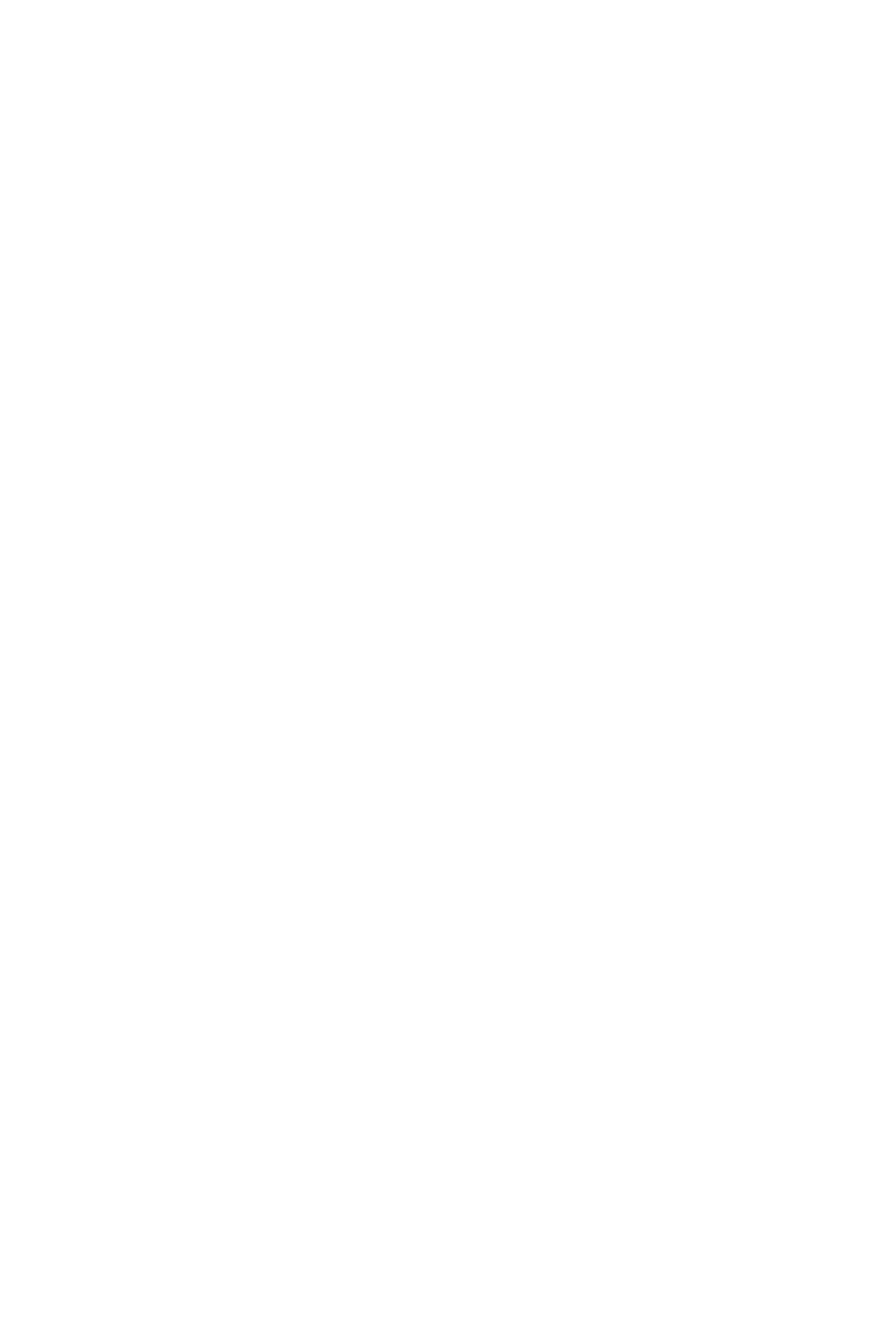
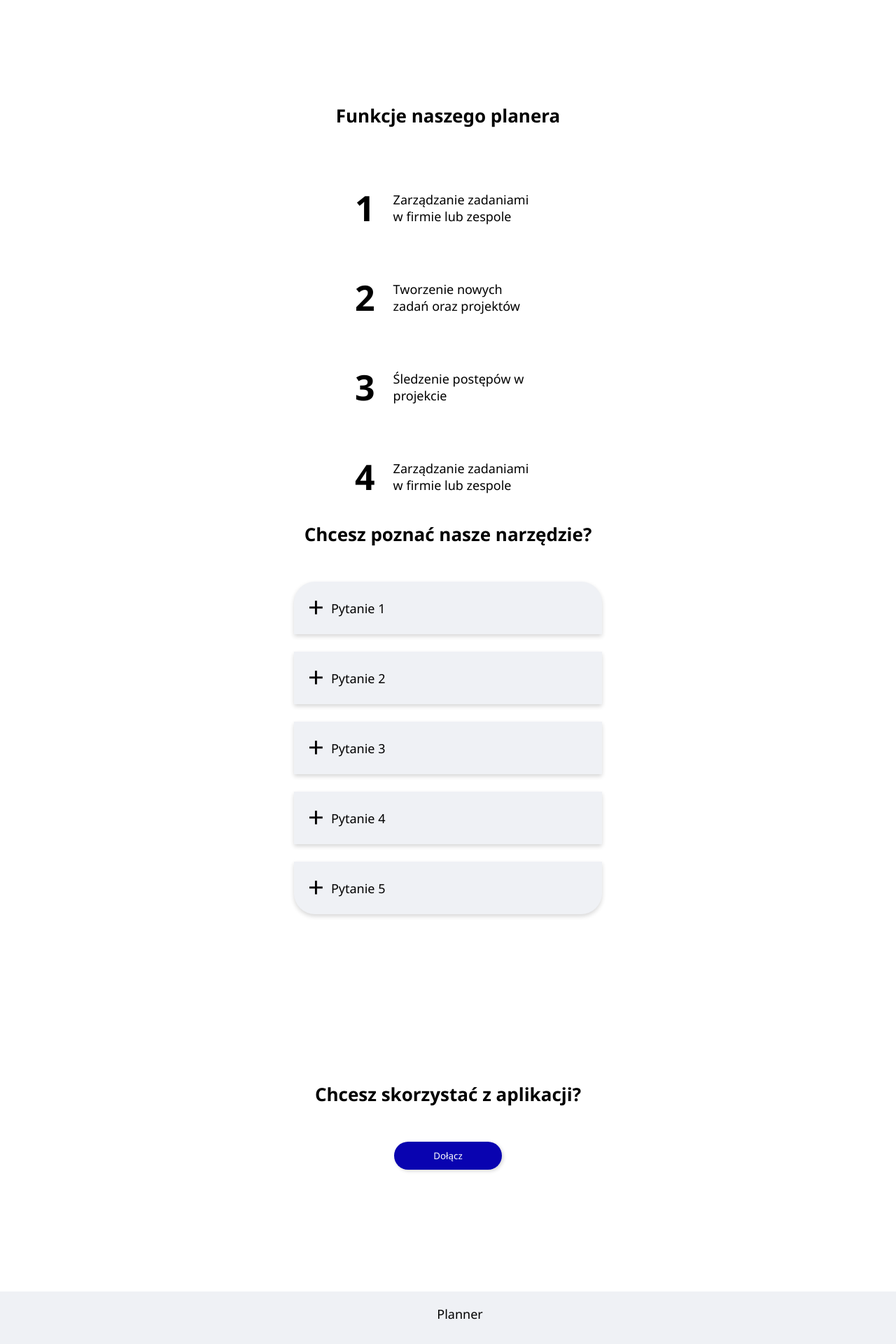
Before and after one commit to Bartlomiej95/FrontendPlannerV2, a React (Create React App) app: page / in a window 1280 px wide. Shown: the part 753-2673 px from the top of the page at 70% size. Before the commit the page ends 850 px from the top, so only its background shows below. Built offline with nearby package versions, Linux system fonts and the light colour scheme.

Commit message:
Added the rest of sections in home page: FAQSection, JoinUsSection, PlannerFunctionSection and QASection

```diff
--- a/src/components/Paragraph/Paragraph.ts
+++ b/src/components/Paragraph/Paragraph.ts
@@ -4,3 +4,11 @@ export const Paragraph = styled.p`
     font-size: ${({ theme }) => theme.Paragraph.mobileFontSize};
     text-align: left;
 `;
+
+export const NumberParagraph = styled.p`
+    margin-right: 26px;
+    font-weight: ${({ theme }) => theme.NumberParagraph.mobileFontWeight};
+    font-size: ${({ theme }) => theme.NumberParagraph.mobileFontSize};
+    color: ${({ theme }) => theme.Button.PrimaryHoverBcgColor};
+    text-align: center;
+`;
--- /dev/null
+++ b/src/molecules/PlannerFuncCard/PlannerFuncCard.tsx
@@ -0,0 +1,30 @@
+import styled from "styled-components";
+import { SubHeading } from "../../components/Heading/Heading";
+import { NumberParagraph } from "../../components/Paragraph/Paragraph";
+
+const Wrapper = styled.div`
+    display: flex;
+    flex-direction: row;
+    flex-wrap: nowrap;
+    align-items: center;
+    padding: 0 37px;
+    margin: 30px auto;
+`;
+
+const PlannerFuncCardSubHeading = styled(SubHeading)`
+    text-align: left;
+`;
+
+interface Props {
+    content: string,
+    id: number,
+}
+
+export const PlannerFuncCard = ({ content, id }: Props) => {
+    return(
+        <Wrapper>
+            <NumberParagraph>{id}</NumberParagraph>
+            <PlannerFuncCardSubHeading>{content}</PlannerFuncCardSubHeading>
+        </Wrapper>
+    )
+}
--- /dev/null
+++ b/src/molecules/QAPlannerCard/QAPlannerCard.tsx
@@ -0,0 +1,82 @@
+import {SyntheticEvent, useState } from "react";
+import styled from "styled-components";
+import { SubHeading } from "../../components/Heading/Heading";
+import { Paragraph } from "../../components/Paragraph/Paragraph";
+
+
+const Wrapper = styled.div<{ readonly active: boolean}>`
+    width: 325px;
+    height: 75px;
+    height: ${({ active }) => active === true ? '200px' : '75px'};
+    background-color: #EFF1F5;
+    margin: 25px auto;
+    box-shadow: 0px 3px 6px 0px rgba(0, 0, 0, 0.16);
+    transition: 0.5s;
+    display: flex;
+    flex-direction: column;
+    flex-wrap: nowrap;
+    overflow: hidden;
+    :first-of-type {
+        margin-top: 50px;
+        border-top-left-radius: 30px;
+        border-top-right-radius: 30px;
+    }
+    :last-of-type{
+        border-bottom-left-radius: 30px;
+        border-bottom-right-radius: 30px;
+    }
+    :hover{
+        cursor: pointer;
+    }
+    @media(min-width: 600px){
+        width: 440px;
+    }
+`;
+
+const TitleCard = styled.div`
+    display: flex;
+`;
+
+const Sign = styled.p<{ readonly active: boolean}>`
+    font-size: 40px;
+    font-weight: 200;
+    margin-top: 8px;
+    margin-left: 20px;
+    transform: rotate(${({ active }) => active ? '45deg' : '0'});
+    transition: 0.2s;
+`;
+
+const QuestionHeading = styled(SubHeading)`
+    padding-left: 10px;
+    margin-top: 26px;
+`;
+
+const QAParagraphCard = styled(Paragraph)`
+    margin-left: 57px;
+    margin-top: 16px;
+`;
+
+interface Props {
+    question: string,
+    answer: string,
+}
+
+export const QAPlannerCard = ({ question, answer}: Props) => {
+
+    const [isActive, setIsActive] = useState(false);
+
+    const handleClick = (e: SyntheticEvent) => {
+        e.preventDefault();
+        setIsActive(!isActive);
+    }
+
+    return(
+        <Wrapper onClick={(e) => handleClick(e)} active={isActive}>
+            <TitleCard>
+                <Sign active={isActive}>+</Sign>
+                <QuestionHeading>{question}</QuestionHeading>
+            </TitleCard>
+            <QAParagraphCard>{answer}</QAParagraphCard>
+        </Wrapper>
+    )
+}
--- /dev/null
+++ b/src/organisms/FAQSection/FAQSection.tsx
@@ -0,0 +1,28 @@
+import styled from "styled-components";
+import { Heading } from "../../components/Heading/Heading";
+import { data } from "../../data/staticData";
+import { QAPlannerCard } from "../../molecules/QAPlannerCard/QAPlannerCard";
+
+const Wrapper = styled.section`
+    width: 100vw;
+    min-height: 800px;
+`;
+
+
+export const FAQSection = () => {
+
+    return(
+        <Wrapper >
+            <Heading>Chcesz poznać nasze narzędzie?</Heading>
+            {
+                data.faq.map(item => (
+                    <QAPlannerCard
+                        key={item.id}
+                        question={item.question}
+                        answer={item.answer}
+                    />
+                ))
+            }
+        </Wrapper>
+    )
+}
--- /dev/null
+++ b/src/organisms/Footer/Footer.tsx
@@ -0,0 +1,21 @@
+import styled from "styled-components";
+import {SubHeading} from "../../components/Heading/Heading";
+
+const Wrapper = styled.footer`
+    height: 75px;
+    background-color: #EFF1F5;
+`;
+
+const FooterLogo = styled(SubHeading)`
+    margin-left: 34px;
+    padding: 20px 0;
+    color: black;
+`;
+
+export const Footer = () => {
+    return(
+        <Wrapper>
+            <FooterLogo >Planner</FooterLogo>
+        </Wrapper>
+    )
+}
--- /dev/null
+++ b/src/organisms/JoinUsSection/JoinUsSection.tsx
@@ -0,0 +1,24 @@
+import styled from "styled-components";
+import { Heading } from "../../components/Heading/Heading";
+import {Button} from "../../components/Button/Button";
+
+const Wrapper = styled.section`
+    width: 100vw;
+    height: 300px;
+`;
+
+const JoinUsButton = styled(Button)`
+    margin: 50px auto 0 auto;
+    border: none;
+    box-shadow: 2px 2px 5px 0px rgba(0, 0, 0, 0.16);
+`;
+
+export const JoinUsSection = () => {
+
+    return(
+        <Wrapper>
+            <Heading>Chcesz skorzystać z aplikacji? </Heading>
+            <JoinUsButton>Dołącz</JoinUsButton>
+        </Wrapper>
+    )
+}
--- /dev/null
+++ b/src/organisms/PlannerFuncSection/PlannerFuncSection.tsx
@@ -0,0 +1,43 @@
+import styled from 'styled-components';
+import { Heading } from '../../components/Heading/Heading';
+import { data } from '../../data/staticData';
+import { PlannerFuncCard } from '../../molecules/PlannerFuncCard/PlannerFuncCard';
+
+
+const Wrapper = styled.section`
+    width: 100vw;
+    min-height: 500px;
+`;
+
+const PlannerFuncHeading = styled(Heading)`
+    padding: 0 30px;
+    margin-bottom: 50px;
+`;
+
+const WrapperFuncCard = styled.div`
+    display: flex;
+    flex-direction: column;
+    justify-content: center;
+    align-items: center;
+    width: 340px;
+    margin: 0 auto;
+`;
+
+export const PlannerFuncSection = () => {
+    return(
+        <Wrapper>
+            <PlannerFuncHeading>Funkcje naszego planera</PlannerFuncHeading>
+            <WrapperFuncCard>
+                {
+                    data.functions.map(item =>(
+                        <PlannerFuncCard
+                            key={item.id}
+                            id={item.id}
+                            content={item.content}
+                        />
+                    ) )
+                }
+            </WrapperFuncCard>
+        </Wrapper>
+    )
+}
--- a/src/theme/mainTheme.ts
+++ b/src/theme/mainTheme.ts
@@ -37,4 +37,10 @@ export const theme = {
     Paragraph: {
         mobileFontSize: '12px',
     },
+
+    NumberParagraph: {
+        mobileFontSize: '50px',
+        mobileFontWeight: 700,
+
+    },
 }
--- a/src/views/HomePage.tsx
+++ b/src/views/HomePage.tsx
@@ -2,6 +2,10 @@ import React from "react";
 import styled from "styled-components";
 import { Header } from "../organisms/Header/Header";
 import {Banner} from "../organisms/Banner/Banner";
+import {PlannerFuncSection} from "../organisms/PlannerFuncSection/PlannerFuncSection";
+import {FAQSection} from "../organisms/FAQSection/FAQSection";
+import {JoinUsSection} from "../organisms/JoinUsSection/JoinUsSection";
+import {Footer} from "../organisms/Footer/Footer";
 
 const Wrapper = styled.div`
     width: 100vw;
@@ -14,6 +18,10 @@ export const HomePage = () => {
         <Wrapper>
             <Header />
             <Banner />
+            <PlannerFuncSection />
+            <FAQSection />
+            <JoinUsSection />
+            <Footer />
         </Wrapper>
     )
 }
```
